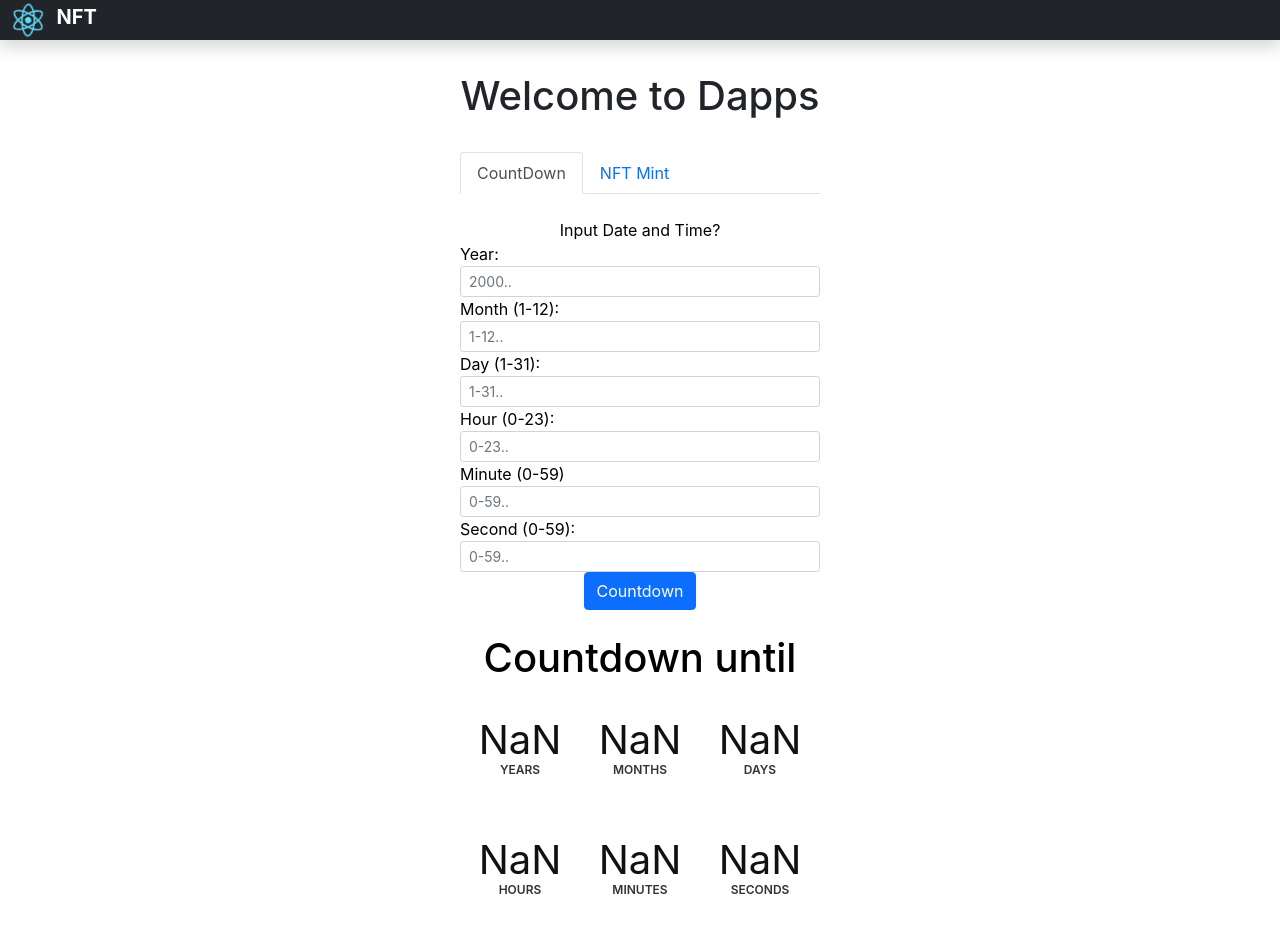
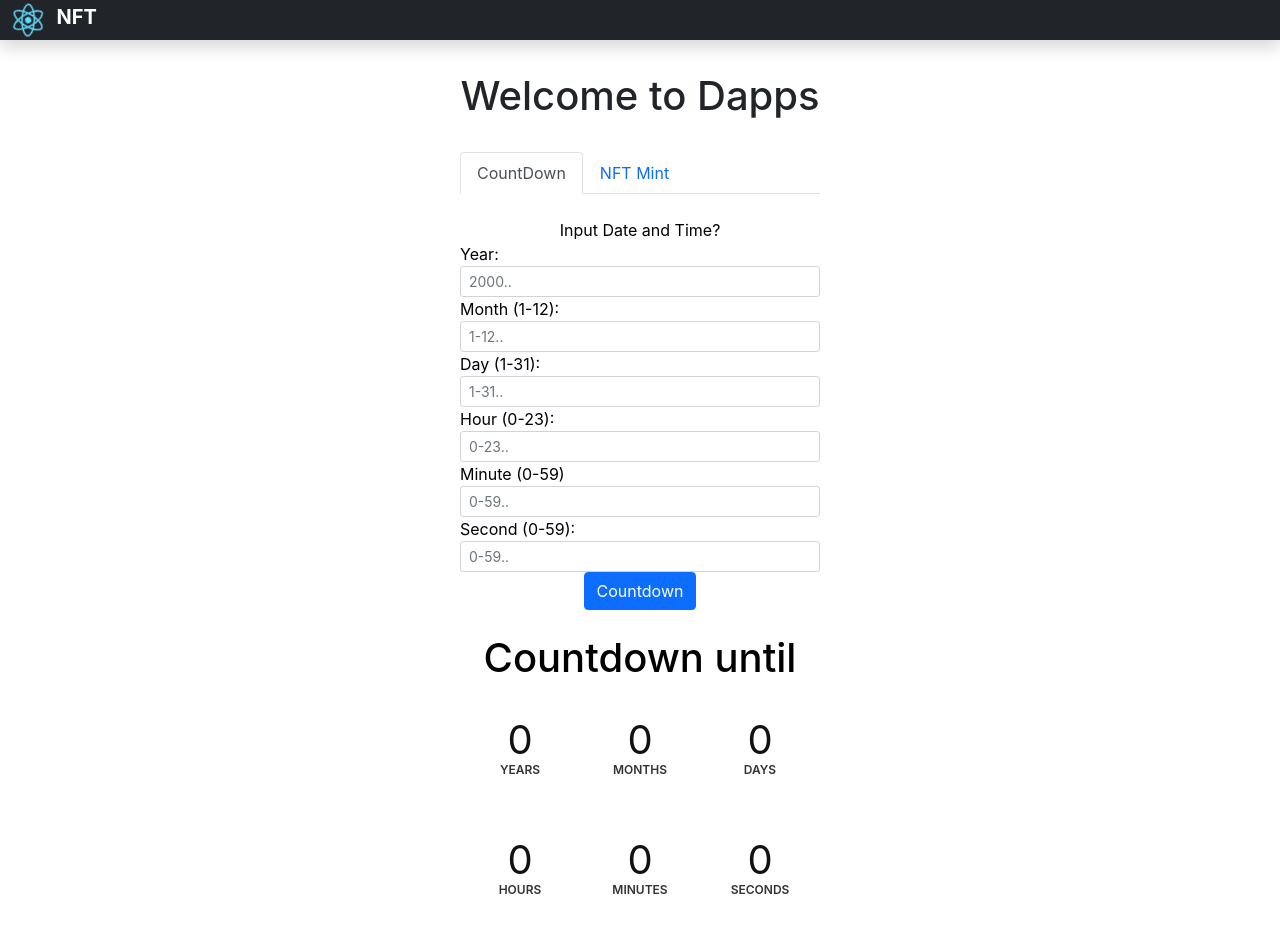
Before and after one commit to Alhamizz/project, a React (Create React App) app: page / in a window 1280 px wide. Both pictures are taken after a click on the tab "CountDown". Shown: the top 932 px of the page. Built offline with nearby package versions, Linux system fonts and the light colour scheme.

Commit message:
date html min max

```diff
--- a/src/App.js
+++ b/src/App.js
@@ -5,26 +5,30 @@ import './App.css';
 
 class App extends Component {
 
-  componentDidMount() {
-      this.interval = setInterval(() => {
-      var year = 0;
-      var month = 0;
-      var day = 0;
-      var hour = 0;
-      var minute = 0;
-      var second = 0;
+  async countdown(years, months, days, hours, minutes, seconds){
+    this.setState({ years, months, days, hours, minutes, seconds});
+
+    this.interval = setInterval(() => {
 
       var date1 = new Date();
       var date2 = new Date(this.state.years, this.state.months, this.state.days, this.state.hours, this.state.minutes, this.state.seconds);
       const diff = new Date(date2.getTime() - date1.getTime());
 
-      year = diff.getUTCFullYear() - 1970;
-      month = diff.getUTCMonth();
-      day = diff.getUTCDate() - 1;
-      hour = diff.getUTCHours();
-      minute = diff.getUTCMinutes();
-      second = diff.getUTCSeconds();
+      var year = diff.getUTCFullYear() - 1970;
+      var month = diff.getUTCMonth();
+      var day = diff.getUTCDate() - 1;
+      var hour = diff.getUTCHours();
+      var minute = diff.getUTCMinutes();
+      var second = diff.getUTCSeconds();
 
+      if (diff < 0){
+        year = 0;
+        month = 0;
+        day = 0;
+        hour = 0;
+        minute = 0;
+        second = 0;
+      }
 
       this.setState({ year, month, day, hour, minute, second});
       //console.log(diff.getUTCDate())
@@ -33,15 +37,7 @@ class App extends Component {
     }, 1000);
   }
 
-  componentWillUnmount() {
-    if (this.interval) {
-        clearInterval(this.interval);
-    }
-  }
 
-  async countdown(years, months, days, hours, minutes, seconds){
-    this.setState({ years, months, days, hours, minutes, seconds});
-  }
 
   async pinata(name, strength){
     const pinataApiKey = "5b4324fda5106b24845f";
@@ -155,12 +151,12 @@ class App extends Component {
     this.state = {
 
       selectedFile: null,
-      years: '0',
-      months: '0',
-      days: '0',
-      hours: '0',
-      minutesB: '0',
-      seconds: '0',
+      year: '0',
+      month: '0',
+      day: '0',
+      hour: '0',
+      minute: '0',
+      second: '0',
       name: 'undefined',
       strength: 'undefined'
       }
@@ -221,6 +217,8 @@ class App extends Component {
                                       ref={(input) => { this.months = input }}
                                       className="form-control form-control-sm"
                                       placeholder='1-12..'
+                                      min="1"
+                                      max="12"
                                       required />
 
                                     <label htmlFor="Day" style={{float: "left"}}>Day (1-31):</label>
@@ -230,6 +228,8 @@ class App extends Component {
                                       ref={(input) => { this.days = input }}
                                       className="form-control form-control-sm"
                                       placeholder='1-31..'
+                                      min="1"
+                                      max="31"
                                       required />
 
                                     <label htmlFor="Hour" style={{float: "left"}}>Hour (0-23):</label>
@@ -239,6 +239,8 @@ class App extends Component {
                                       ref={(input) => { this.hours = input }}
                                       className="form-control form-control-sm"
                                       placeholder='0-23..'
+                                      min="0"
+                                      max="23"
                                       required />
 
                                     <label htmlFor="Minute" style={{float: "left"}}>Minute (0-59)</label>
@@ -248,6 +250,8 @@ class App extends Component {
                                       ref={(input) => { this.minutes = input }}
                                       className="form-control form-control-sm"
                                       placeholder='0-59..'
+                                      min="0"
+                                      max="59"
                                       required />
 
                                     <label htmlFor="Second" style={{float: "left"}}>Second (0-59):</label>
@@ -257,6 +261,8 @@ class App extends Component {
                                       ref={(input) => { this.seconds = input }}
                                       className="form-control form-control-sm"
                                       placeholder='0-59..'
+                                      min="0"
+                                      max="59"
                                       required />
 
                                   </div>
```
